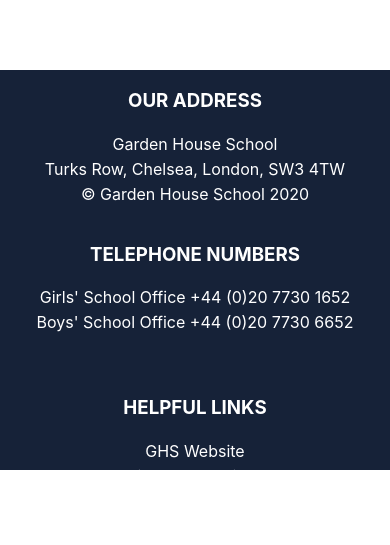
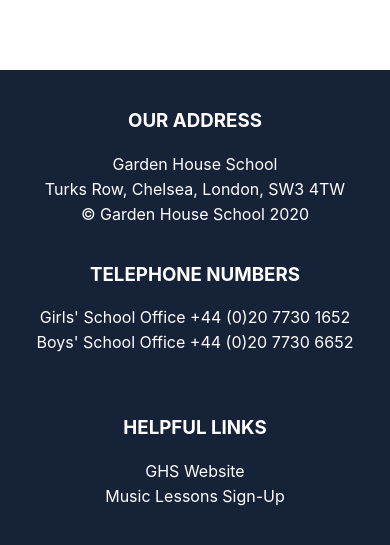
Before and after one commit to renatadev/ghs, a React (Create React App) app: page / in a window 390 px wide. Shown: the part 5537-6082 px from the top of the page. Built offline with nearby package versions, Linux system fonts and the light colour scheme.

Commit message:
Fix footer height for mobile

```diff
--- a/src/components/Footer/Footer.styles.js
+++ b/src/components/Footer/Footer.styles.js
@@ -2,7 +2,7 @@
 
 export const Footer = styled.div`
     width: 100%;
-    height: 400px;
+    height: 100%;
     background-color: #162238;
     text-align:center;
     display: flex;
@@ -13,12 +13,13 @@
     flex-direction: column;
     justify-content: space-around;
     align-items: center;
-
+    padding-top: 20px;
 
 
     @media screen and (min-width: 900px) {
         flex-direction: row;
         height: 280px;
+        padding-top: 0;
     }
 `
 
```
